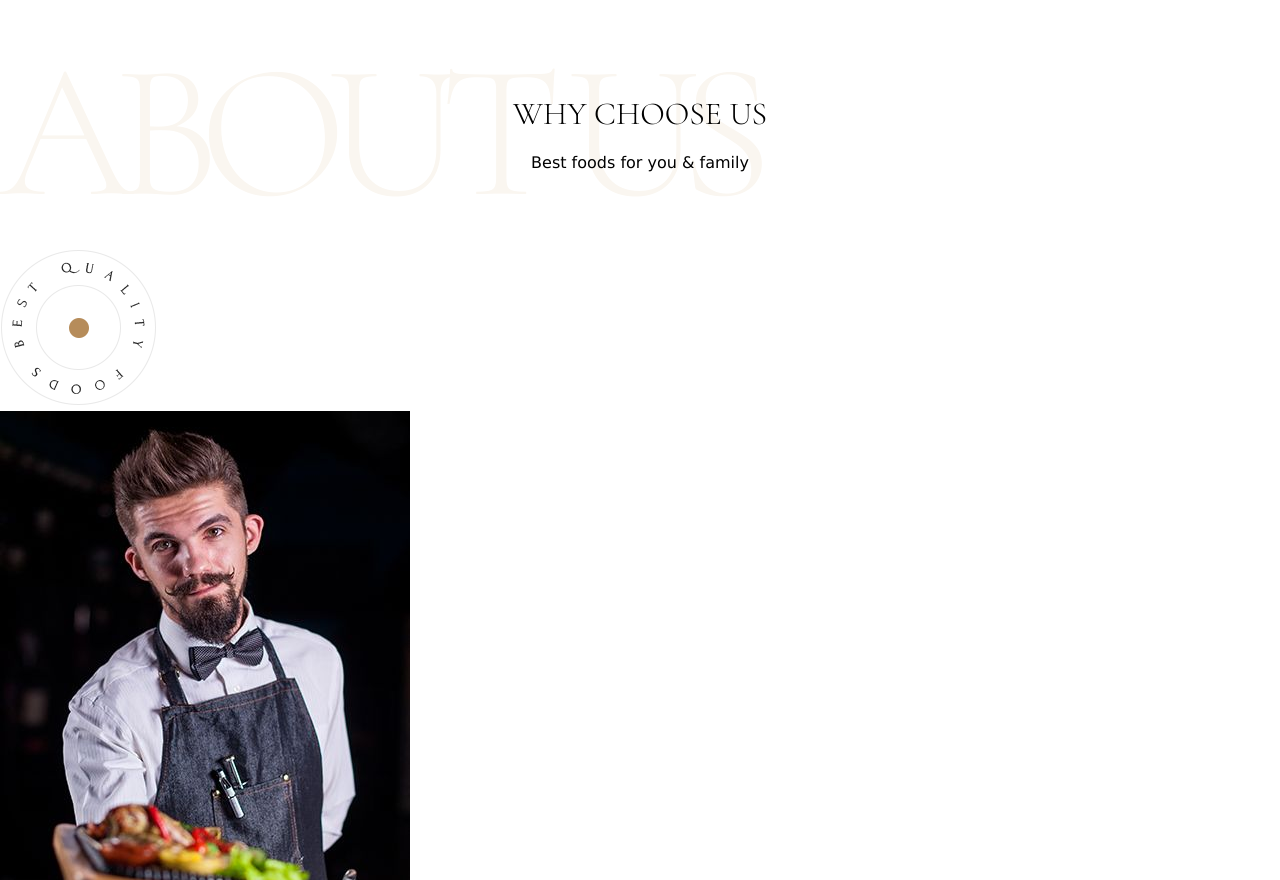
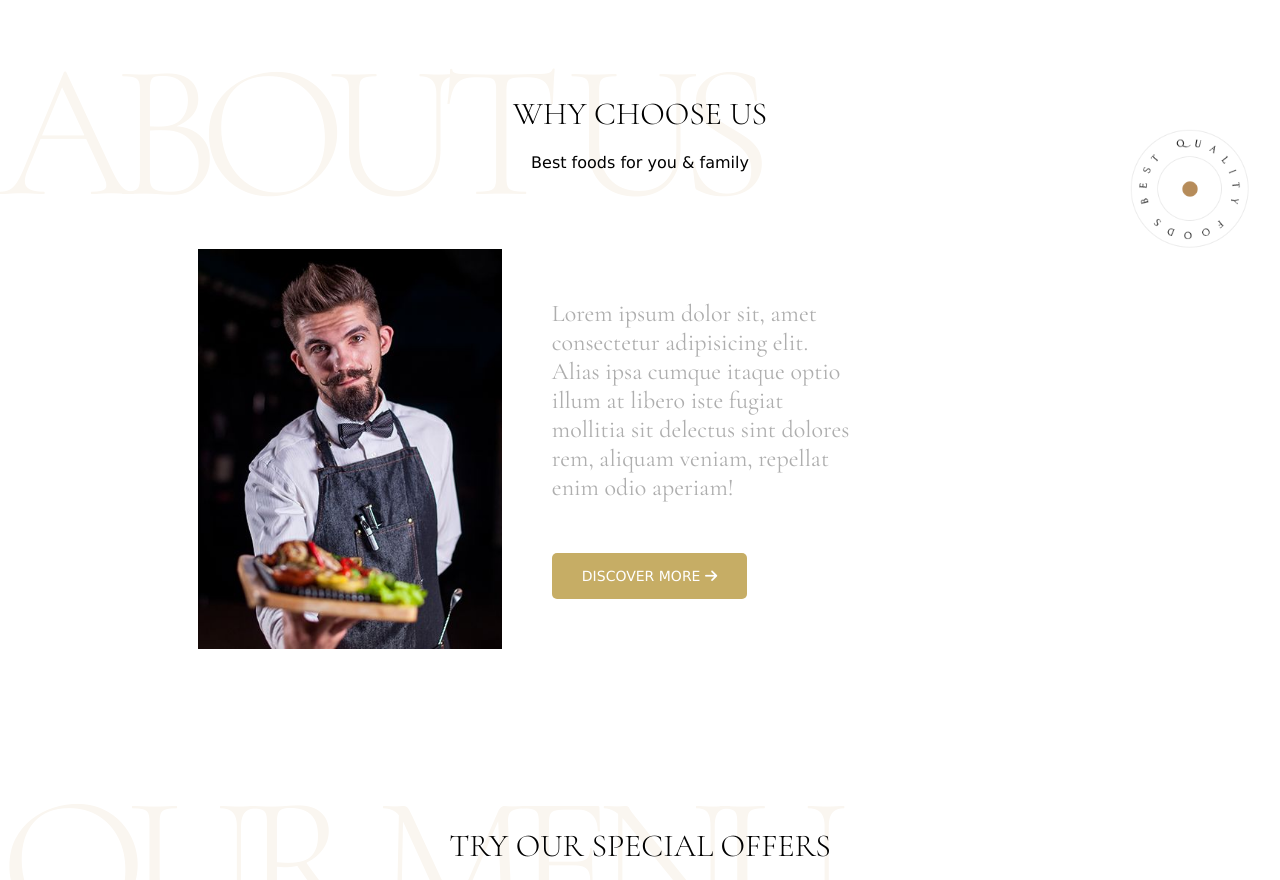
Before and after one commit to lilouMazzarisi/Kabibi-food, a plain HTML site: page index.html in a window 1280 px wide. Shown: the part 1920-2800 px from the top of the page. Drawn offline with nearby package versions, Linux system fonts and the light colour scheme; files whose address does not match are found by name.

Commit message:
added style to about-us sec

```diff
--- a/index.html
+++ b/index.html
@@ -118,14 +118,23 @@
             </div>
         </section>
         <img src="section/about-us/img/iconbgabout.png" alt="Best quality foods label">
-        <section class="About-us-text">
+        <div class="About-us__container">
+
             <img src="section/about-us/img/img_aboutus_home1.jpg" alt="Waiter offering a plate">
-            <p>Lorem ipsum dolor sit, amet consectetur adipisicing elit. Alias ipsa cumque itaque optio illum at
-                libero
-                iste
-                fugiat mollitia sit delectus sint dolores rem, aliquam veniam, repellat enim odio aperiam!</p>
-            <a href="#">Discover more <i class="fas fa-arrow-right"></i></a>
-        </section>
+            <div class="About-us__container--text">
+                <p>
+                    Lorem ipsum dolor sit, amet consectetur adipisicing elit. Alias ipsa cumque itaque optio illum at
+                    libero
+                    iste
+                    fugiat mollitia sit delectus sint dolores rem, aliquam veniam, repellat enim odio aperiam!
+                </p>
+                <a href="#">
+                    Discover more
+                    <i class="fas fa-arrow-right"></i>
+                </a>
+            </div>
+        </div>
+    </section>
     </section>
     <!--MENU-->
     <section class="Menu Relative">
--- /dev/null
+++ b/style/sass/_aboutUs.scss
@@ -0,0 +1,36 @@
+@use 'variables';
+
+.About-us {
+    margin-bottom: 100px;
+
+    >img {
+        @include variables.QualityLabel;
+        float: right;
+        top: -150px;
+        margin: 30px;
+    }
+
+    &__container {
+        display: flex;
+        flex-direction: row;
+        justify-content: center;
+
+        >img {
+            height: 400px;
+        }
+
+        &--text {
+            display: grid;
+            width: 400px;
+            padding: 50px;
+
+            >a {
+                @include variables.goldenButton;
+                align-self: end;
+            }
+        }
+
+
+
+    }
+}
--- a/style/sass/_header.scss
+++ b/style/sass/_header.scss
@@ -73,7 +73,7 @@ header {
         }
 
         >img {
-            width: 150px;
+            @include variables.QualityLabel;
             grid-column: 2;
         }
 
--- a/style/sass/_reset.scss
+++ b/style/sass/_reset.scss
@@ -25,3 +25,8 @@ a {
     position: relative;
     top: -200px;
 }
+
+p {
+    font-size: variables.$p-size;
+    color: variables.$color-grey;
+}
--- a/style/sass/_variables.scss
+++ b/style/sass/_variables.scss
@@ -13,10 +13,16 @@ $link-font: Verdana, Geneva, Tahoma, sans-serif;
 
 // SIZES
 $basic-size: 14px;
+$p-size: 1.5rem;
 $h1-size: 10rem;
 $h2-size: 12rem;
 $h3-size: 2rem;
 $h4-size: 0.5rem;
+
+@mixin QualityLabel {
+    width: 120px;
+    position: relative;
+}
 
 @mixin PlayButton {
     width: 100px;
--- a/style/sass/main.scss
+++ b/style/sass/main.scss
@@ -3,4 +3,5 @@
 @forward 'sectionTitle';
 @forward 'category';
 @forward 'banner';
+@forward 'aboutUs';
 @forward 'footer';
```
Also changed, not shown: style/css/style.css, 1 other file.
